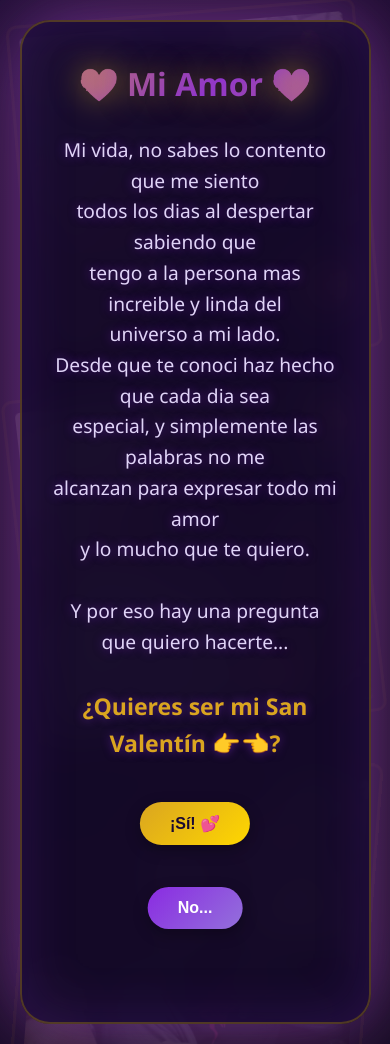
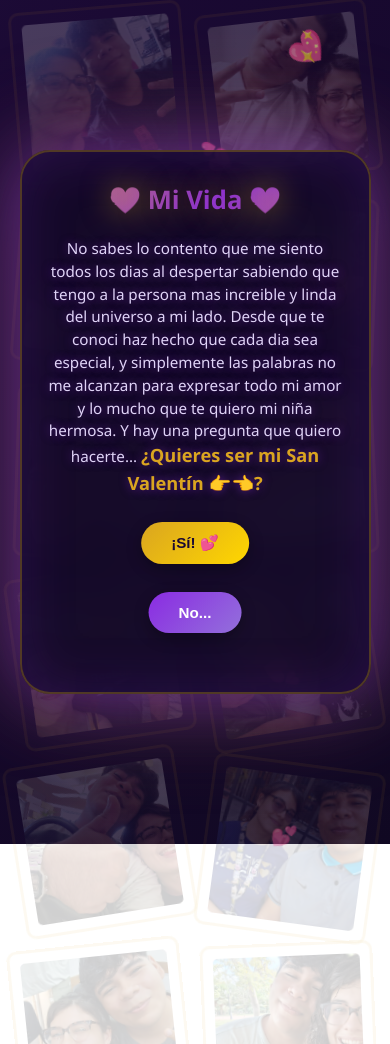
Before and after one commit to MoisesCR20/YajisValentine-sDay, a plain HTML site: page index.html in a window 390 px wide. After the commit the page ends 844 px from the top, so only its background shows below. Drawn offline with Linux system fonts and the light colour scheme.

Commit message:
Update index.html

```diff
--- a/index.html
+++ b/index.html
@@ -3,7 +3,7 @@
 <head>
     <meta charset="UTF-8">
     <meta name="viewport" content="width=device-width, initial-scale=1.0">
-    <title>¿Quieres ser mi Valentina? 💕</title>
+    <title>¿Quieres ser mi San Valentín? 💕</title>
     <style>
         * {
             margin: 0;
@@ -262,18 +262,72 @@
 
         /* Responsive */
         @media (max-width: 600px) {
+            body {
+                padding: 10px 0;
+            }
+
             .container {
-                padding: 40px 30px;
+                padding: 30px 25px;
+                max-width: 90%;
             }
+
             h1 {
+                font-size: 1.6em;
+                margin-bottom: 20px;
+            }
+
+            .question {
+                font-size: 0.95em;
+                margin-bottom: 25px;
+                line-height: 1.5;
+            }
+
+            .question br {
+                display: none;
+            }
+
+            .buttons-container {
+                height: 140px;
+                margin-top: 20px;
+            }
+
+            button {
+                font-size: 0.95em;
+                padding: 12px 30px;
+            }
+
+            #btnNo {
+                top: 70px;
+            }
+
+            .mensaje-final h2 {
+                font-size: 1.6em;
+                margin-bottom: 15px;
+            }
+
+            .mensaje-final p {
+                font-size: 0.95em;
+                line-height: 1.6;
+            }
+
+            .mensaje-final p br {
+                display: none;
+            }
+
+            .emoji {
+                font-size: 1.3em;
+            }
+
+            /* Hacer la galería de fotos más visible en móvil */
+            .photo-gallery {
+                opacity: 0.2;
+                grid-template-columns: repeat(auto-fit, minmax(120px, 1fr));
+                gap: 15px;
+                padding: 15px;
+            }
+
+            .photo-placeholder {
                 font-size: 2em;
-            }
-            .question {
-                font-size: 1.2em;
-            }
-            button {
-                font-size: 1em;
-                padding: 12px 30px;
             }
         }
     </style>
@@ -288,17 +342,15 @@
     <!-- Contenedor principal -->
     <div class="container">
         <div id="pregunta">
-            <h1>💝 Mi Amor 💝</h1>
+            <h1>💝 Mi Vida 💝</h1>
             <p class="question">
-                Mi vida, no sabes lo contento que me siento<br>
-                todos los dias al despertar sabiendo que<br>
-                tengo a la persona mas increible y linda del<br>
-                universo a mi lado.<br>
-                Desde que te conoci haz hecho que cada dia sea<br>
-                especial, y simplemente las palabras no me<br>
-                alcanzan para expresar todo mi amor <br>
-                y lo mucho que te quiero.<br><br>
-                Y por eso hay una pregunta que quiero hacerte...<br><br>
+                No sabes lo contento que me siento todos los dias al<br>
+                despertar sabiendo que tengo a la persona mas increible<br>
+                y linda del universo a mi lado.<br>
+                Desde que te conoci haz hecho que cada dia sea especial, y<br>
+                simplemente las palabras no me alcanzan para expresar todo<br>
+                mi amor y lo mucho que te quiero mi niña hermosa.<br><br>
+                Y hay una pregunta que quiero hacerte...<br><br>
                 <strong style="font-size: 1.2em; color: #daa520;">¿Quieres ser mi San Valentín 👉👈?</strong>
             </p>
             <div class="buttons-container">
@@ -406,23 +458,8 @@
 
         // Botón "Sí"
         btnSi.addEventListener('click', () => {
-            // Hacer scroll suave hacia arriba primero
-            window.scrollTo({
-                top: 0,
-                behavior: 'smooth'
-            });
-
-            // Esperar un poco y luego cambiar el contenido
-            setTimeout(() => {
-                document.getElementById('pregunta').style.display = 'none';
-                document.getElementById('mensajeFinal').style.display = 'block';
-
-                // Scroll suave hacia el mensaje final
-                document.getElementById('mensajeFinal').scrollIntoView({
-                    behavior: 'smooth',
-                    block: 'center'
-                });
-            }, 300);
+            document.getElementById('pregunta').style.display = 'none';
+            document.getElementById('mensajeFinal').style.display = 'block';
 
             // Crear explosión de corazones
             for (let i = 0; i < 30; i++) {
```
